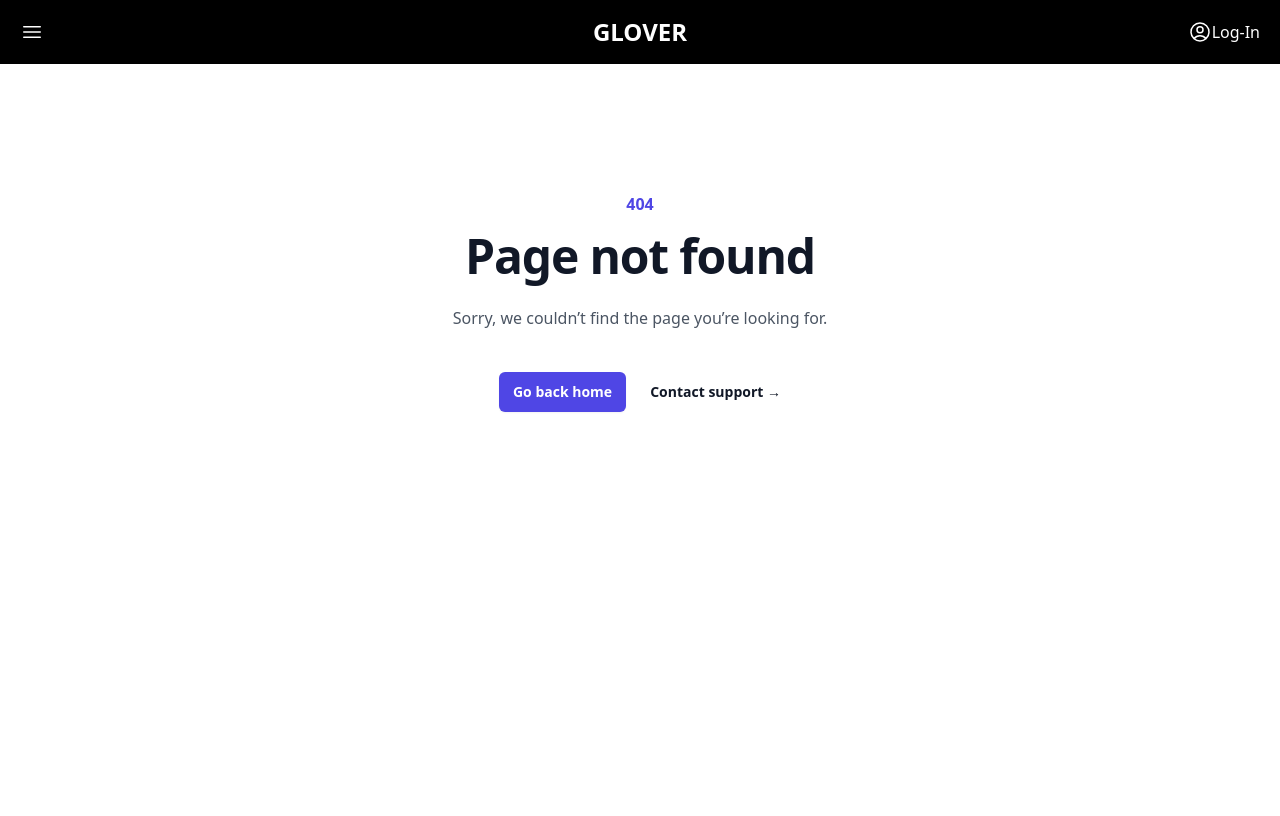
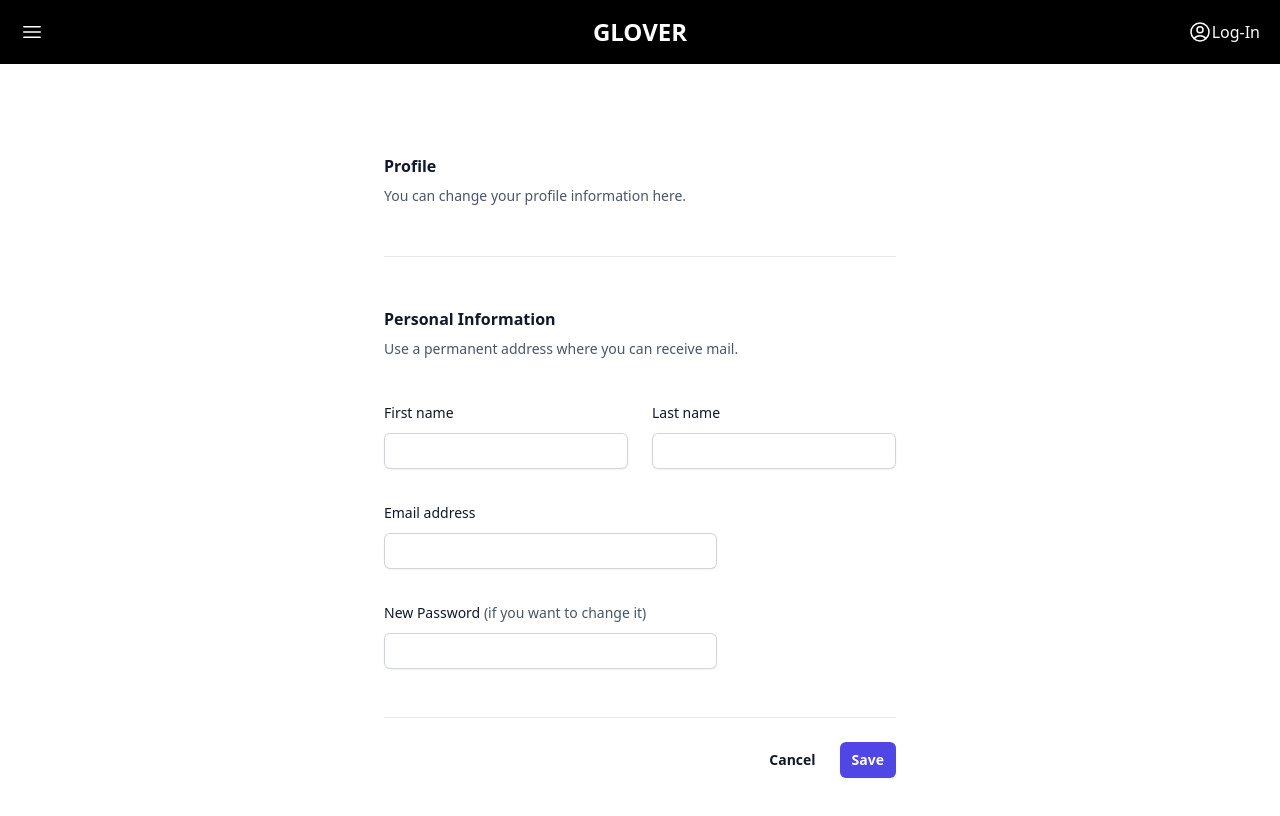
Before and after one commit to initum-fr/e-commerce, a React (Vite) app in the folder frontend/: page /profile in a window 1280 px wide. Before the commit this address had no page. Shown: the top 816 px of the page. Built offline with nearby package versions, Linux system fonts and the light colour scheme; no server answers; a web font is replaced by a local one.

Commit message:
feat: page /profile to modify own infos

```diff
--- a/frontend/src/main.jsx
+++ b/frontend/src/main.jsx
@@ -16,6 +16,7 @@ import Root from './routes/root';
 import Login from './pages/Login';
 import Register from './pages/Register';
 import Error from './pages/Error';
+import Profile from './pages/Profile';
 
 const router = createBrowserRouter(
   createRoutesFromElements(
@@ -29,6 +30,7 @@ const router = createBrowserRouter(
       <Route path="shop" element={<Shop />} />
       <Route path="login" element={<Login />} />
       <Route path="register" element={<Register />} />
+      <Route path="profile" element={<Profile />} />
     </Route>
   )
 );
--- /dev/null
+++ b/frontend/src/pages/Profile/index.jsx
@@ -0,0 +1,130 @@
+import axios from "axios"
+import { useEffect, useState } from "react"
+
+export default function Profile() {
+    const [userInformations, setUserInformations] = useState({})
+    const onSubmitNewInfos = (e) => {
+        e.preventDefault();
+        console.log("onSubmitNewInfos", userInformations)
+        axios.put(`http://localhost:8000/users/${localStorage.getItem('userId')}`, userInformations, { headers: { Authorization: `Bearer ${localStorage.getItem('token')}` } })
+            .then((response) => {
+                console.log(response)
+            })
+            .catch((err) => {
+                alert(err)
+            })
+    }
+    useEffect(() => {
+        axios.get(`http://localhost:8000/users/${localStorage.getItem('userId')}`, { headers: { Authorization: `Bearer ${localStorage.getItem('token')}` } })
+            .then((response) => {
+                console.log(response.data)
+                setUserInformations(response.data)
+            })
+            .catch((err) => {
+                console.log(err)
+            })
+    }, [])
+    return (
+        <div className="flex min-h-full flex-1 flex-col justify-center px-6 py-12 lg:px-8">
+            <div className="mt-10 sm:mx-auto sm:w-full sm:max-w-lg">
+                <form className="w-full" onSubmit={e => onSubmitNewInfos(e)}>
+                    <div className="space-y-12">
+                        <div className="border-b border-gray-900/10 pb-12">
+                            <h2 className="text-base font-semibold leading-7 text-gray-900">Profile</h2>
+                            <p className="mt-1 text-sm leading-6 text-gray-600">
+                                You can change your profile information here.
+                            </p>
+                        </div>
+
+                        <div className="border-b border-gray-900/10 pb-12">
+                            <h2 className="text-base font-semibold leading-7 text-gray-900">Personal Information</h2>
+                            <p className="mt-1 text-sm leading-6 text-gray-600">Use a permanent address where you can receive mail.</p>
+
+                            <div className="mt-10 grid grid-cols-1 gap-x-6 gap-y-8 sm:grid-cols-6">
+                                <div className="sm:col-span-3">
+                                    <label htmlFor="first-name" className="block text-sm font-medium leading-6 text-gray-900">
+                                        First name
+                                    </label>
+                                    <div className="mt-2">
+                                        <input
+                                            value={userInformations.firstname}
+                                            onChange={(e) => setUserInformations({ ...userInformations, firstname: e.target.value })}
+                                            type="text"
+                                            name="first-name"
+                                            id="first-name"
+                                            autoComplete="given-name"
+                                            className="block w-full rounded-md border-0 py-1.5 px-3 text-gray-900 shadow-sm ring-1 ring-inset ring-gray-300 placeholder:text-gray-400 focus:ring-2 focus:ring-inset focus:ring-indigo-600 sm:text-sm sm:leading-6"
+                                        />
+                                    </div>
+                                </div>
+
+                                <div className="sm:col-span-3">
+                                    <label htmlFor="last-name" className="block text-sm font-medium leading-6 text-gray-900">
+                                        Last name
+                                    </label>
+                                    <div className="mt-2">
+                                        <input
+                                            value={userInformations.lastname}
+                                            onChange={(e) => setUserInformations({ ...userInformations, lastname: e.target.value })}
+                                            type="text"
+                                            name="last-name"
+                                            id="last-name"
+                                            autoComplete="family-name"
+                                            className="block w-full rounded-md border-0 py-1.5 px-3 text-gray-900 shadow-sm ring-1 ring-inset ring-gray-300 placeholder:text-gray-400 focus:ring-2 focus:ring-inset focus:ring-indigo-600 sm:text-sm sm:leading-6"
+                                        />
+                                    </div>
+                                </div>
+
+                                <div className="sm:col-span-4">
+                                    <label htmlFor="email" className="block text-sm font-medium leading-6 text-gray-900">
+                                        Email address
+                                    </label>
+                                    <div className="mt-2">
+                                        <input
+                                            value={userInformations.email}
+                                            onChange={(e) => setUserInformations({ ...userInformations, email: e.target.value })}
+                                            id="email"
+                                            name="email"
+                                            type="email"
+                                            autoComplete="email"
+                                            className="block w-full rounded-md border-0 py-1.5 px-3 text-gray-900 shadow-sm ring-1 ring-inset ring-gray-300 placeholder:text-gray-400 focus:ring-2 focus:ring-inset focus:ring-indigo-600 sm:text-sm sm:leading-6"
+                                        />
+                                    </div>
+                                </div>
+                                <div className="sm:col-span-4">
+                                    <label htmlFor="password" className="block text-sm font-medium leading-6 text-gray-900">
+                                        New Password <span className="text-gray-600">(if you want to change it)</span>
+                                    </label>
+                                    <div className="mt-2">
+                                        {/* <button className="flex justify-center rounded-md bg-red-700 px-3 py-1.5 text-sm font-semibold leading-6 text-white shadow-sm hover:bg-red-600 focus-visible:outline focus-visible:outline-2 focus-visible:outline-offset-2 focus-visible:outline-indigo-600" onClick={e => e.preventDefault()}>Modify my password</button> */}
+                                        <input
+                                            value={userInformations.password}
+                                            onChange={(e) => setUserInformations({ ...userInformations, password: e.target.value })}
+                                            id="password"
+                                            name="password"
+                                            type="password"
+                                            autoComplete="password"
+                                            className="block w-full rounded-md border-0 py-1.5 px-3 text-gray-900 shadow-sm ring-1 ring-inset ring-gray-300 placeholder:text-gray-400 focus:ring-2 focus:ring-inset focus:ring-indigo-600 sm:text-sm sm:leading-6"
+                                        />
+                                    </div>
+                                </div>
+                            </div>
+                        </div>
+                    </div>
+
+                    <div className="mt-6 flex items-center justify-end gap-x-6">
+                        <button type="button" className="text-sm font-semibold leading-6 text-gray-900">
+                            Cancel
+                        </button>
+                        <button
+                            type="submit"
+                            className="rounded-md bg-indigo-600 px-3 py-2 text-sm font-semibold text-white shadow-sm hover:bg-indigo-500 focus-visible:outline focus-visible:outline-2 focus-visible:outline-offset-2 focus-visible:outline-indigo-600"
+                        >
+                            Save
+                        </button>
+                    </div>
+                </form>
+            </div>
+        </div>
+    )
+}
```
